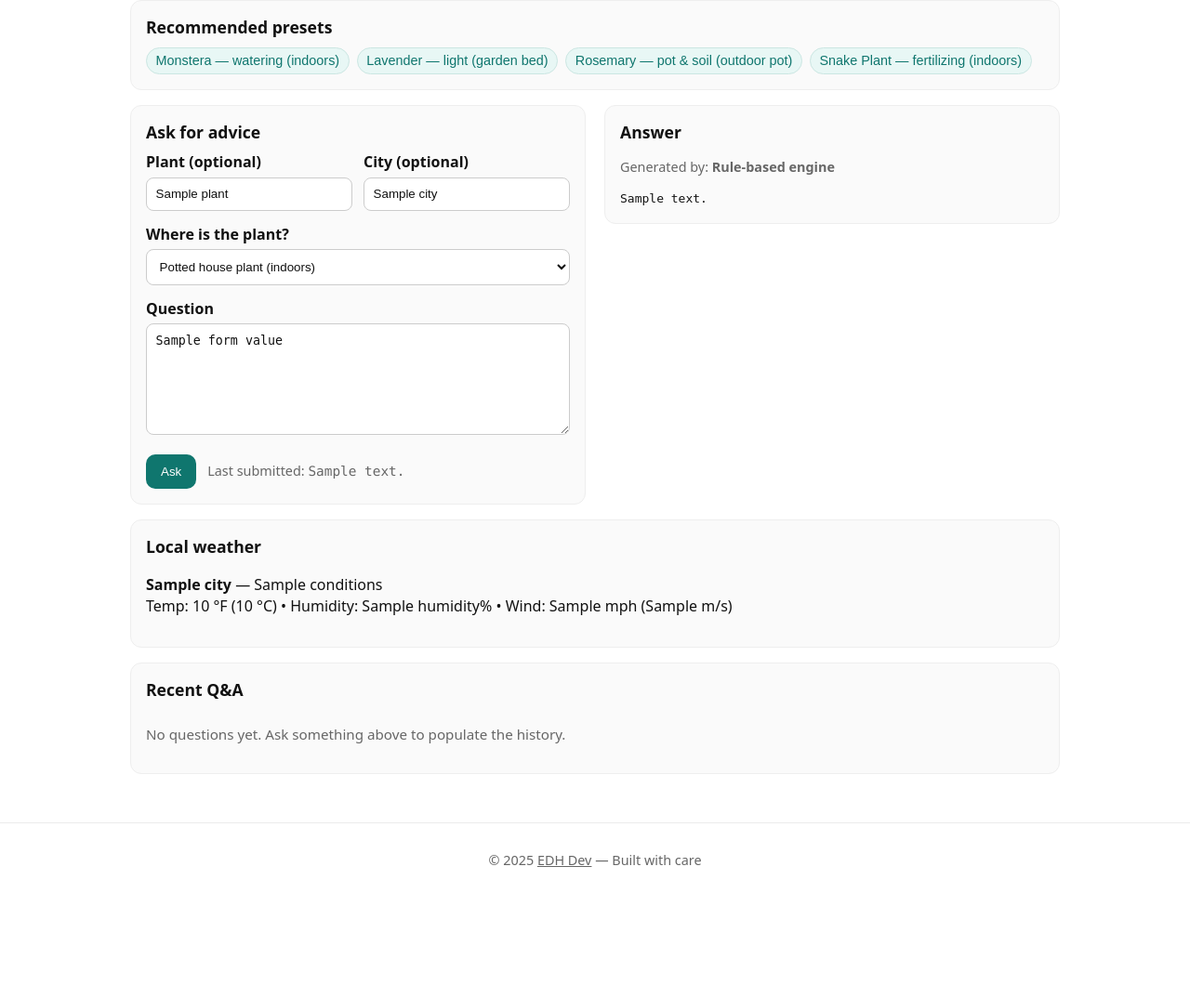
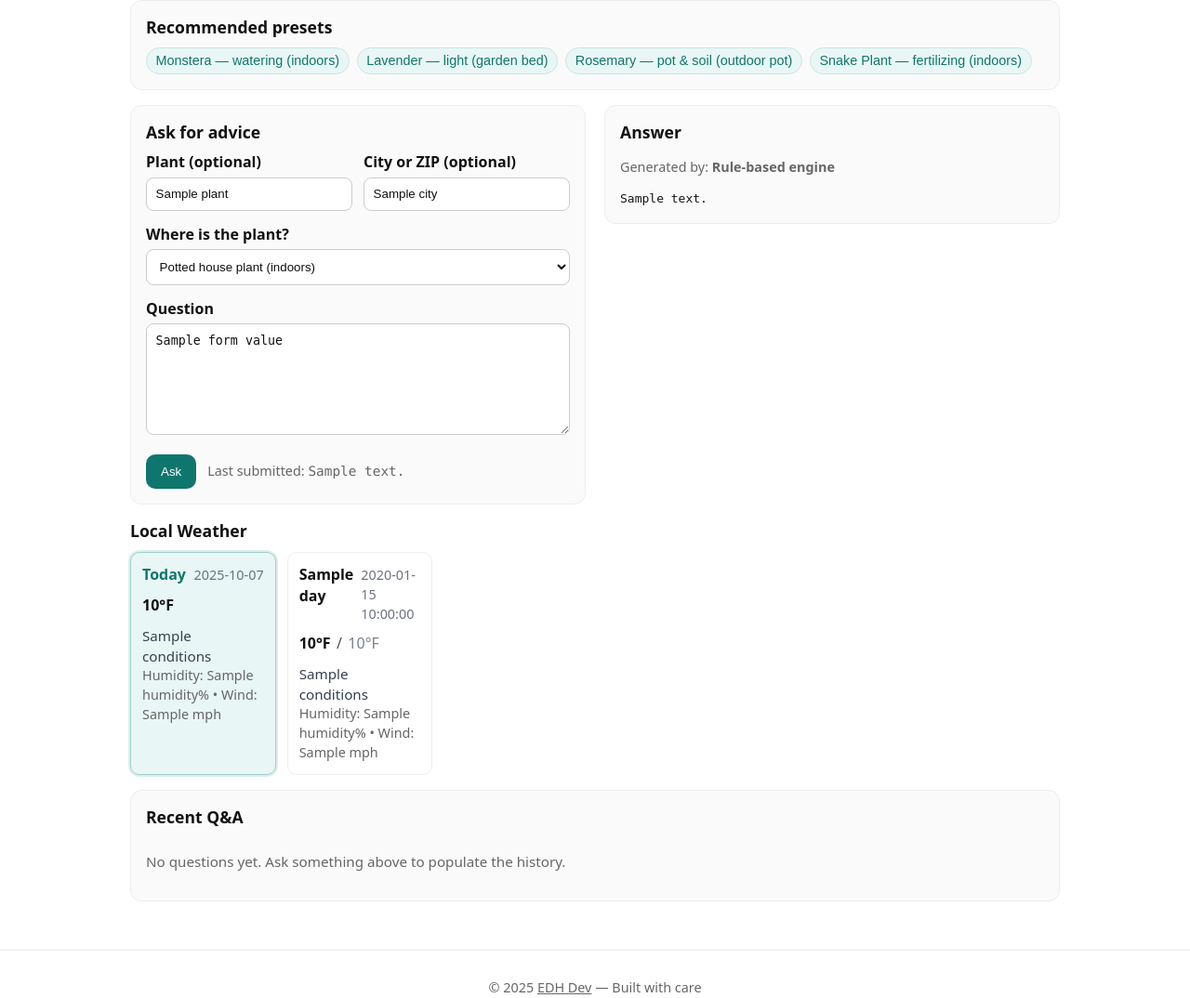
Before and after one commit to ehermance/plant-care-ai-assistant, a Flask app: template app/templates/index.html in a window 1280 px wide. Shown: the part 150-1224 px from the top of the page at 93% size. Before the commit the page ends 1083 px from the top, so only its background shows below. Run offline with Flask 3, Linux system fonts and the light colour scheme; the template is opened without the code that fills it: most values are stand-ins (such as "Sample title", 1, 10 or a date in 2020).

Commit message:
Add 5-day forecast to the weather section.

```diff
--- a/app/__init__.py
+++ b/app/__init__.py
@@ -92,6 +92,10 @@ def create_app() -> Flask:
     app.register_blueprint(web_bp)
     app.register_blueprint(api_bp, url_prefix="/api/v1")
 
+    # Add Jinja global for templates that need current date/time
+    from datetime import datetime
+    app.jinja_env.globals["now"] = lambda: datetime.now()
+
     return app
 
 
--- a/app/static/styles.css
+++ b/app/static/styles.css
@@ -18,6 +18,7 @@ body {
 }
 
 .container { max-width: 1040px; margin: 0 auto; padding: 1.25rem; }
+.nowrap { white-space: nowrap; }
 
 header.app-header { padding: 1rem 0 0.5rem 0; border-bottom: 1px solid #eee; }
 header.app-header h1 { margin: 0 0 .5rem 0; font-size: clamp(1.25rem, 1.6rem, 2rem); font-weight: 700; }
@@ -112,6 +113,82 @@ a.muted-link { text-decoration: none; color: #0f766e; font-size: .95rem; }
 }
 @keyframes spin { to { transform: rotate(360deg); } }
 
+/* Weather */
+/* 5-day forecast layout */
+.forecast-grid {
+  display: grid;
+  gap: .75rem;
+  grid-template-columns: 1fr;
+  margin-top: .6rem;
+}
+@media (min-width: 560px) {
+  .forecast-grid { grid-template-columns: repeat(2, 1fr); }
+}
+@media (min-width: 880px) {
+  .forecast-grid { grid-template-columns: repeat(6, 1fr); }
+}
+
+.forecast-card {
+  border: 1px solid #eee;
+  border-radius: 10px;
+  background: #fff;
+  padding: .75rem;
+  display: grid;
+  gap: .35rem;
+  align-content: start;
+}
+.forecast-top {
+  display: flex;
+  align-items: baseline;
+  justify-content: space-between;
+  gap: .5rem;
+}
+.forecast-day { font-weight: 700; }
+.forecast-daywrap {
+  display: inline-flex;
+  align-items: baseline;
+  gap: .35rem;
+}
+.forecast-date {
+  color: #6b7280; /* muted */
+  font-size: .9rem;
+}
+.forecast-emoji { font-size: 1.6rem; line-height: 1; }
+.forecast-desc { color: #374151; font-size: .95rem; }
+.forecast-temps {
+  display: flex;
+  gap: .4rem;
+  align-items: baseline;
+  margin-top: .25rem;
+}
+.forecast-temps .tmax { font-weight: 700; }
+.forecast-temps .tmin { color: #6b7280; opacity: 0.9; }
+.forecast-temps .tparen { opacity: 0.75; }
+.forecast-extras { margin-top: .25rem; }
+
+/* Highlight and pin "Today" card */
+.forecast-card.today {
+  background: #e8f7f5;
+  border-color: #9fd1ca;
+  order: -1; /* ensures "Today" is always first in visual order */
+  box-shadow: 0 0 0 2px #0f766e22;
+  transition: box-shadow 0.2s ease-in-out;
+}
+.forecast-card.today .forecast-day { color: #0f766e; }
+.forecast-card.today:hover,
+.forecast-card.today:focus-within { box-shadow: 0 0 0 3px #0f766e44; }
+
+.badge {
+  display: inline-block;
+  font-size: 0.75rem;
+  padding: 0.1rem 0.4rem;
+  border-radius: 999px;
+  background: #0f766e;
+  color: #fff;
+  margin-left: 0.35rem;
+  vertical-align: middle;
+}
+
 /* History */
 .history-header { display: flex; justify-content: space-between; align-items: baseline; }
 ul.history { list-style: none; padding: 0; margin: 0; display: grid; gap: .75rem; }
--- a/app/templates/index.html
+++ b/app/templates/index.html
@@ -3,7 +3,8 @@ Main UI template.
 
 Renders the header, recommended presets, a two-column area (form + answer),
 a shared loading overlay that covers both columns, then weather and history.
-No inline scripts/styles to satisfy the CSP.
+No inline scripts/styles to satisfy the CSP. Uses a global Jinja helper `now()`
+(registered in the app factory) for the current date/time.
 -->
 <!DOCTYPE html>
 <html lang="en">
@@ -107,12 +108,11 @@ No inline scripts/styles to satisfy the CSP.
                        placeholder="e.g., Monstera deliciosa"
                        value="{{ (form_values and form_values.plant) or '' }}" />
               </div>
-
               <div>
-                <label for="city">City (optional)</label>
+                <label for="city">City or ZIP (optional)</label>
                 <input id="city" name="city" type="text" autocomplete="off"
-                       placeholder="e.g., Austin, TX"
-                       value="{{ (form_values and form_values.city) or '' }}" />
+                      placeholder="e.g., Austin, TX or 73301"
+                      value="{{ (form_values and form_values.city) or '' }}" />
               </div>
             </div>
 
@@ -176,21 +176,54 @@ No inline scripts/styles to satisfy the CSP.
       </section>
 
       <!-- Weather (shows when available) -->
-      <section class="card" aria-labelledby="weather-title">
-        <h2 id="weather-title" class="section-title">Local weather</h2>
+      <section id="weather-section">
         {% if weather %}
-          <p>
-            <strong>{{ weather.city }}</strong> — {{ weather.conditions or 'N/A' }}<br />
-            Temp:
-              {% if weather.temp_f is not none %}{{ weather.temp_f }} °F{% endif %}
-              {% if weather.temp_c is not none %} ({{ weather.temp_c }} °C){% endif %}
-            • Humidity: {{ weather.humidity }}%
-            • Wind:
-              {% if weather.wind_mph is not none %}{{ weather.wind_mph }} mph{% endif %}
-              {% if weather.wind_mps is not none %} ({{ weather.wind_mps }} m/s){% endif %}
-          </p>
+        <h2 class="section-title">Local Weather</h2>
+        <div class="forecast-grid">
+          <!-- Today card -->
+          <div class="forecast-card today">
+            <div class="forecast-top">
+              <div class="forecast-daywrap">
+                <span class="forecast-day">Today</span>
+              </div>
+              <div class="forecast-date">{{ now().strftime('%Y-%m-%d') }}</div>
+            </div>
+            <div class="forecast-temps">
+              <span class="tmax">{{ weather.temp_f | round(0) }}°F</span>
+            </div>
+            <div class="forecast-extras">
+              <div class="forecast-desc">{{ weather.conditions|capitalize }}</div>
+              <div class="small muted">Humidity: {{ weather.humidity }}% • Wind: {{ weather.wind_mph }} mph</div>
+            </div>
+          </div>
+
+          <!-- 5-day forecast cards -->
+          {% if forecast %}
+            {% for f in forecast %}
+            <div class="forecast-card">
+              <div class="forecast-top">
+                <div class="forecast-daywrap">
+                  <span class="forecast-day">{{ f.day }}</span>
+                </div>
+                <div class="forecast-date">{{ f.date }}</div>
+              </div>
+              <div class="forecast-temps">
+                <span class="tmax">{{ f.temp_max_f|round(0) }}°F</span>
+                <span class="tparen">/</span>
+                <span class="tmin">{{ f.temp_min_f|round(0) }}°F</span>
+              </div>
+              <div class="forecast-extras">
+                <div class="forecast-desc">{{ f.conditions|capitalize }}</div>
+                <div class="small muted">Humidity: {{ f.humidity }}% • Wind: {{ f.wind_mph }} mph</div>
+              </div>
+            </div>
+            {% endfor %}
+          {% endif %}
+        </div>
+        {% elif form_values and form_values.city %}
+        <p class="muted">No weather data available for that city or ZIP.</p>
         {% else %}
-          <p class="muted">Enter a city to include a short weather tip in the answer.</p>
+        <p class="muted">Enter a city or ZIP to include a short weather tip in the answer.</p>
         {% endif %}
       </section>
 
```
Also changed, not shown: app/routes/web.py (+12 -5 lines), app/services/weather.py (+204 -30 lines).
